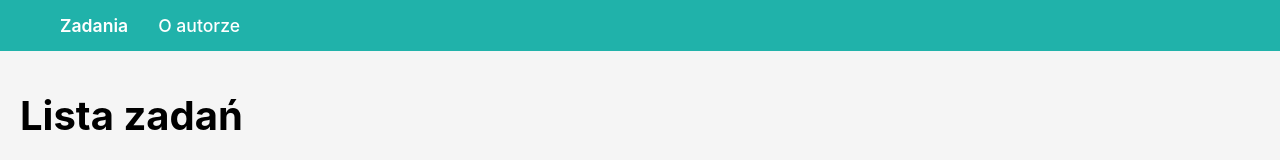
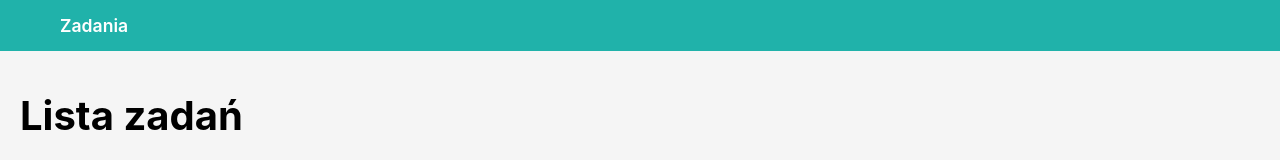
Before and after one commit to IT2021db/TODO_LIST_AI, a React (Vite) app: page / in a window 1280 px wide. Shown: the top 160 px of the page. Built offline with nearby package versions, Linux system fonts and the light colour scheme.

Commit message:
navigation to another site removed

```diff
--- a/src/components/Navigation.tsx
+++ b/src/components/Navigation.tsx
@@ -7,9 +7,6 @@ const Navigation = () => {
         <a href="#zadania" className="nav-link active">
           Zadania
         </a>
-        <a href="#o-autorze" className="nav-link">
-          O autorze
-        </a>
       </div>
     </nav>
   );
```
